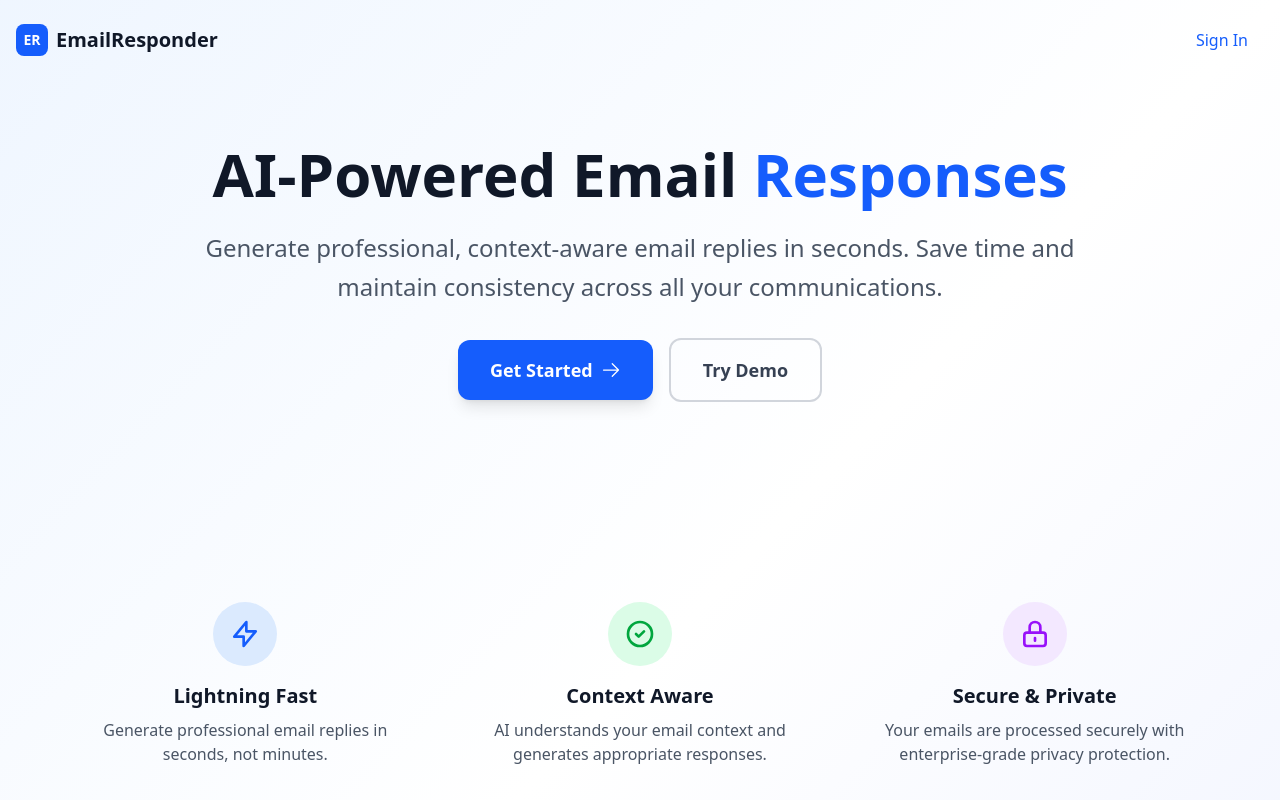
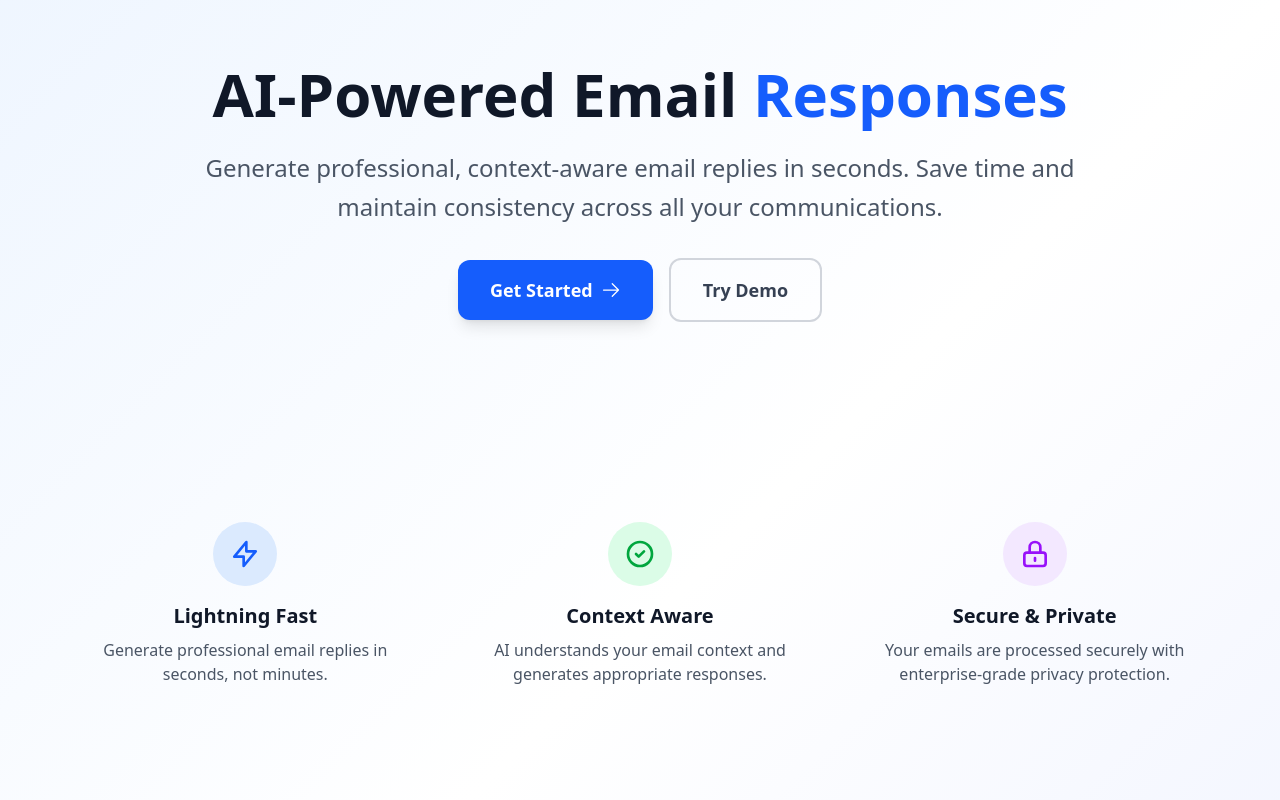
Before and after one commit to pdavit/emailresponder, a Next.js app: page / in a window 1280 px wide. Shown: the top 800 px of the page. Built offline with nearby package versions, Linux system fonts and the light colour scheme; no server answers.

Commit message:
🔥 Removed duplicate nav from HomePage

```diff
--- a/src/app/page.tsx
+++ b/src/app/page.tsx
@@ -18,30 +18,6 @@ export default function HomePage() {
 
   return (
     <main className="min-h-screen bg-gradient-to-br from-blue-50 via-white to-indigo-50 dark:from-gray-900 dark:via-gray-800 dark:to-gray-900">
-      {/* Navigation */}
-      <nav className="container mx-auto px-4 py-6">
-        <div className="flex items-center justify-between">
-          <div className="flex items-center space-x-2">
-            <div className="w-8 h-8 bg-blue-600 rounded-lg flex items-center justify-center">
-              <span className="text-white font-bold text-sm">ER</span>
-            </div>
-            <span className="text-xl font-bold text-gray-900 dark:text-white">EmailResponder</span>
-          </div>
-          <div>
-            {isSignedIn ? (
-              <UserButton afterSignOutUrl="/" />
-            ) : (
-              <a
-                href="/sign-in"
-                className="px-4 py-2 text-blue-600 hover:text-blue-700 font-medium transition-colors"
-              >
-                Sign In
-              </a>
-            )}
-          </div>
-        </div>
-      </nav>
-
       {/* Hero Section */}
       <div className="container mx-auto px-4 py-16">
         <div className="text-center max-w-4xl mx-auto">
```
